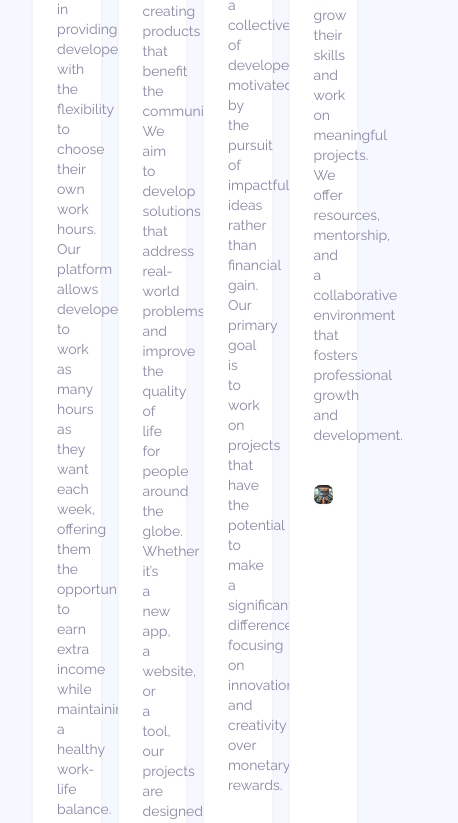
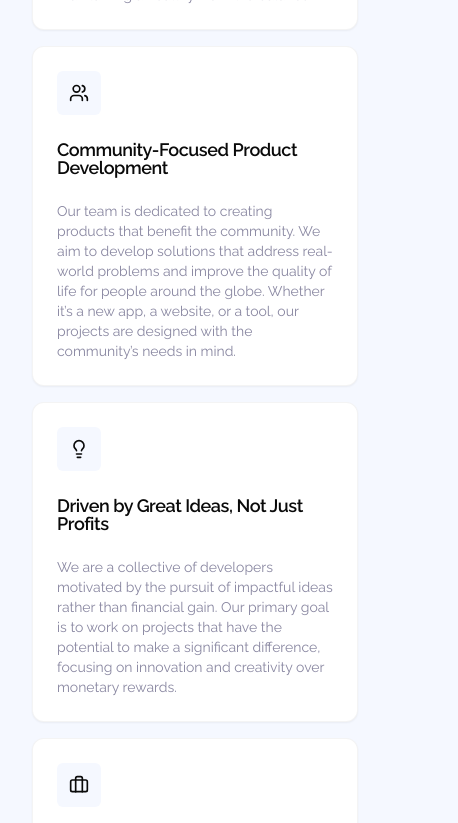
Before and after one commit to zitdevs/website, a Next.js app: page /en in a window 390 px wide. Shown: the part 1156-1979 px from the top of the page, 458 px wide, since content can reach past the window. Built offline with nearby package versions, Linux system fonts and the light colour scheme.

Commit message:
style(what-we-do): improve responsive layout of item cards
- Adjusted ItemCard image alignment for better presentation on smaller screens
- Modified grid layout in WhatWeDo component to be responsive across different screen sizes

```diff
--- a/src/modules/what-we-do/components/item-card.tsx
+++ b/src/modules/what-we-do/components/item-card.tsx
@@ -41,7 +41,7 @@ const ItemCard: React.FC<ItemCardProps> = ({
             height={200}
             src={image.src}
             alt={image.alt}
-            className="mt-10 rounded-md shadow-sm"
+            className="mt-10 rounded-md shadow-sm m-auto sm:mx-0"
           />
         )}
       </CardContent>
--- a/src/modules/what-we-do/index.tsx
+++ b/src/modules/what-we-do/index.tsx
@@ -6,7 +6,7 @@ const WhatWeDo = () => {
     <section id="what-we-do" className="container z-10 pb-48">
       <h2 className="text-5xl font-bold">What We Do</h2>
 
-      <ul className="grid grid-cols-4 gap-4 mt-9">
+      <ul className="grid grid-cols-1 sm:grid-cols-2 md:grid-cols-3 xl:grid-cols-4 gap-4 mt-9">
         <li>
           <ItemCard
             icon={{ name: "clock" }}
@@ -40,7 +40,7 @@ const WhatWeDo = () => {
             rewards."
           />
         </li>
-        <li className="row-span-2">
+        <li className="sm:row-span-2">
           <ItemCard
             icon={{ name: "briefcase" }}
             title="Empowering DevelopersProfits"
@@ -51,7 +51,7 @@ const WhatWeDo = () => {
             image={{ src: Empowering, alt: "Empowering Developers" }}
           />
         </li>
-        <li className="col-span-2">
+        <li className="md:col-span-2">
           <ItemCard
             icon={{ name: "heart" }}
             title="Collaboration and Innovation"
@@ -61,7 +61,7 @@ const WhatWeDo = () => {
             the boundaries of what’s possible and deliver exceptional results."
           />
         </li>
-        <li>
+        <li className="sm:col-span-2 xl:col-span-1">
           <ItemCard
             icon={{ name: "shield" }}
             title="Transparency and Fairness"
```
